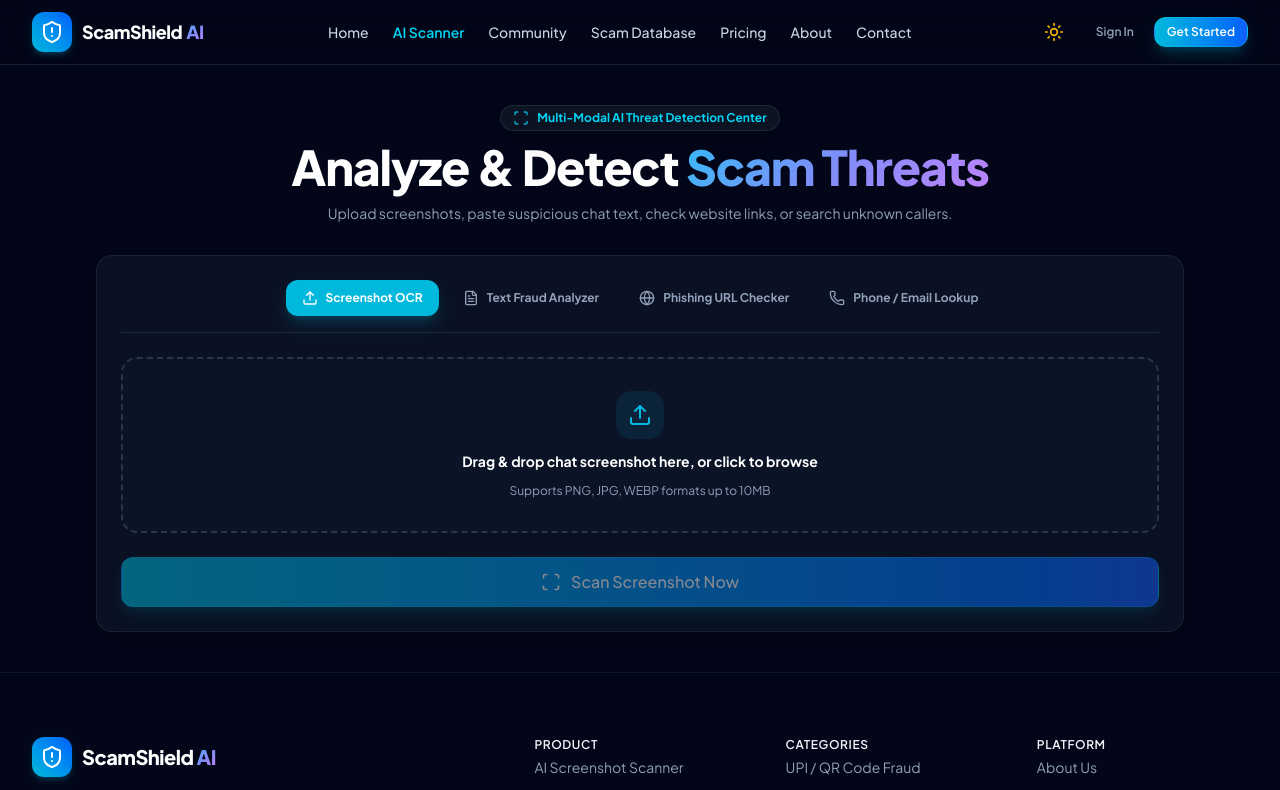
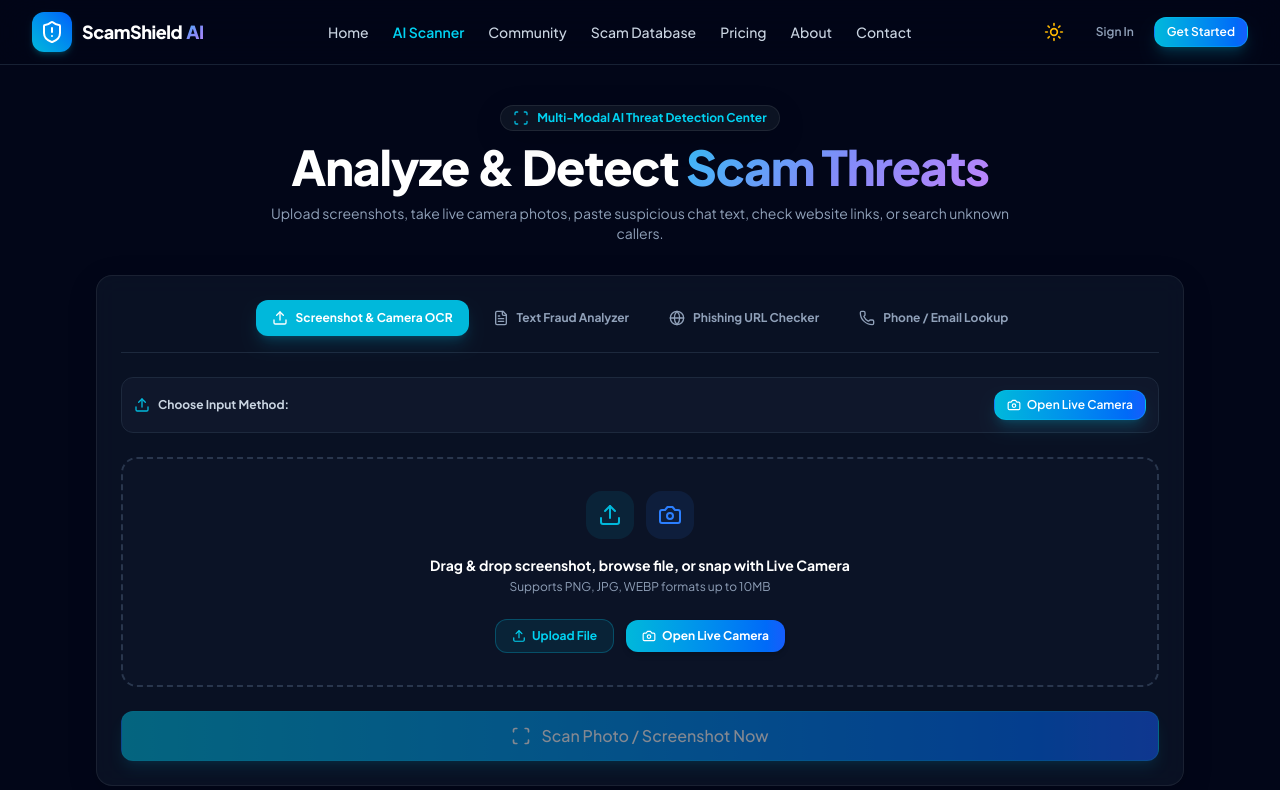
Before and after one commit to ankurpatel926091-arch/ScamShield-Frontend, a React (Vite) app: page /scan in a window 1280 px wide. Shown: the top 790 px of the page. Built offline with nearby package versions, Linux system fonts and the light colour scheme.

Commit message:
feat: add live camera photo capture to AI Scanner

```diff
--- a/src/pages/Scanner.jsx
+++ b/src/pages/Scanner.jsx
@@ -1,4 +1,4 @@
-import React, { useState, useEffect } from 'react';
+import React, { useState, useEffect, useRef } from 'react';
 import { useSearchParams } from 'react-router-dom';
 import { aiApi } from '../services/aiApi';
 import { Card } from '../components/ui/Card';
@@ -6,7 +6,21 @@
 import { Input } from '../components/ui/Input';
 import { Badge } from '../components/ui/Badge';
 import { ScanReportView } from '../components/ai/ScanReportView';
-import { Scan, Upload, FileText, Globe, Phone, Mail, AlertTriangle, ShieldCheck, Search, Loader2 } from 'lucide-react';
+import {
+  Scan,
+  Upload,
+  FileText,
+  Globe,
+  Phone,
+  Mail,
+  AlertTriangle,
+  ShieldCheck,
+  Search,
+  Loader2,
+  Camera,
+  RefreshCw,
+  X
+} from 'lucide-react';
 
 export const Scanner = () => {
   const [searchParams] = useSearchParams();
@@ -17,9 +31,16 @@
   const [reportResult, setReportResult] = useState(null);
   const [errorMsg, setErrorMsg] = useState('');
 
-  // Tab 1: Screenshot OCR state
+  // Tab 1: Screenshot & Camera OCR state
   const [imagePreview, setImagePreview] = useState(null);
   const [imageBase64, setImageBase64] = useState('');
+
+  // Camera State
+  const videoRef = useRef(null);
+  const [isCameraActive, setIsCameraActive] = useState(false);
+  const [cameraStream, setCameraStream] = useState(null);
+  const [facingMode, setFacingMode] = useState('environment'); // 'user' or 'environment'
+  const [cameraError, setCameraError] = useState('');
 
   // Tab 2: Text state
   const [textContent, setTextContent] = useState('');
@@ -35,6 +56,69 @@
     if (initialType) setActiveTab(initialType);
   }, [initialType]);
 
+  // Clean up camera stream when component unmounts or tab changes
+  useEffect(() => {
+    return () => {
+      if (cameraStream) {
+        cameraStream.getTracks().forEach((track) => track.stop());
+      }
+    };
+  }, [cameraStream]);
+
+  // Bind video element srcObject when cameraStream or videoRef changes
+  useEffect(() => {
+    if (isCameraActive && videoRef.current && cameraStream) {
+      videoRef.current.srcObject = cameraStream;
+    }
+  }, [isCameraActive, cameraStream]);
+
+  const startCamera = async (mode = facingMode) => {
+    setErrorMsg('');
+    setCameraError('');
+    setIsCameraActive(true);
+    try {
+      if (cameraStream) {
+        cameraStream.getTracks().forEach((track) => track.stop());
+      }
+      const stream = await navigator.mediaDevices.getUserMedia({
+        video: { facingMode: mode, width: { ideal: 1280 }, height: { ideal: 720 } }
+      });
+      setCameraStream(stream);
+    } catch (err) {
+      console.error('Camera access error:', err);
+      setIsCameraActive(false);
+      setCameraError('Unable to access device camera. Please check browser permissions or upload an image file.');
+    }
+  };
+
+  const stopCamera = () => {
+    if (cameraStream) {
+      cameraStream.getTracks().forEach((track) => track.stop());
+      setCameraStream(null);
+    }
+    setIsCameraActive(false);
+  };
+
+  const capturePhoto = () => {
+    if (!videoRef.current) return;
+    const video = videoRef.current;
+    const canvas = document.createElement('canvas');
+    canvas.width = video.videoWidth || 640;
+    canvas.height = video.videoHeight || 480;
+    const ctx = canvas.getContext('2d');
+    ctx.drawImage(video, 0, 0, canvas.width, canvas.height);
+    const dataUrl = canvas.toDataURL('image/jpeg', 0.9);
+    setImagePreview(dataUrl);
+    setImageBase64(dataUrl);
+    stopCamera();
+  };
+
+  const toggleCameraFacing = () => {
+    const newMode = facingMode === 'environment' ? 'user' : 'environment';
+    setFacingMode(newMode);
+    startCamera(newMode);
+  };
+
   const handleImageChange = (e) => {
     const file = e.target.files[0];
     if (file) {
@@ -49,7 +133,7 @@
 
   const handleScreenshotScan = async () => {
     if (!imageBase64 && !textContent) {
-      setErrorMsg('Please upload a screenshot image or paste extracted text.');
+      setErrorMsg('Please upload a screenshot image, take a camera photo, or paste extracted text.');
       return;
     }
     setLoading(true);
@@ -129,7 +213,7 @@
           Analyze & Detect <span className="gradient-text">Scam Threats</span>
         </h1>
         <p className="text-sm text-slate-600 dark:text-slate-400">
-          Upload screenshots, paste suspicious chat text, check website links, or search unknown callers.
+          Upload screenshots, take live camera photos, paste suspicious chat text, check website links, or search unknown callers.
         </p>
       </div>
 
@@ -148,18 +232,25 @@
           {/* Navigation Tabs */}
           <div className="flex flex-wrap items-center justify-center gap-2 border-b border-slate-200 dark:border-slate-800 pb-4">
             <button
-              onClick={() => { setActiveTab('screenshot'); setErrorMsg(''); }}
+              onClick={() => {
+                setActiveTab('screenshot');
+                setErrorMsg('');
+              }}
               className={`px-4 py-2.5 rounded-xl text-xs font-bold flex items-center gap-2 transition-all ${
                 activeTab === 'screenshot'
                   ? 'bg-cyan-500 text-white shadow-lg shadow-cyan-500/20'
                   : 'text-slate-600 hover:text-slate-900 dark:text-slate-400 dark:hover:text-white hover:bg-slate-200/60 dark:hover:bg-slate-800/60'
               }`}
             >
-              <Upload className="w-4 h-4" /> Screenshot OCR
+              <Upload className="w-4 h-4" /> Screenshot & Camera OCR
             </button>
 
             <button
-              onClick={() => { setActiveTab('text'); setErrorMsg(''); }}
+              onClick={() => {
+                setActiveTab('text');
+                setErrorMsg('');
+                stopCamera();
+              }}
               className={`px-4 py-2.5 rounded-xl text-xs font-bold flex items-center gap-2 transition-all ${
                 activeTab === 'text'
                   ? 'bg-cyan-500 text-white shadow-lg shadow-cyan-500/20'
@@ -170,7 +261,11 @@
             </button>
 
             <button
-              onClick={() => { setActiveTab('url'); setErrorMsg(''); }}
+              onClick={() => {
+                setActiveTab('url');
+                setErrorMsg('');
+                stopCamera();
+              }}
               className={`px-4 py-2.5 rounded-xl text-xs font-bold flex items-center gap-2 transition-all ${
                 activeTab === 'url'
                   ? 'bg-cyan-500 text-white shadow-lg shadow-cyan-500/20'
@@ -181,7 +276,11 @@
             </button>
 
             <button
-              onClick={() => { setActiveTab('lookup'); setErrorMsg(''); }}
+              onClick={() => {
+                setActiveTab('lookup');
+                setErrorMsg('');
+                stopCamera();
+              }}
               className={`px-4 py-2.5 rounded-xl text-xs font-bold flex items-center gap-2 transition-all ${
                 activeTab === 'lookup'
                   ? 'bg-cyan-500 text-white shadow-lg shadow-cyan-500/20'
@@ -199,31 +298,161 @@
             </div>
           )}
 
-          {/* TAB 1: Screenshot OCR */}
+          {/* TAB 1: Screenshot & Camera OCR */}
           {activeTab === 'screenshot' && (
             <div className="space-y-6">
+              {/* Mode Selector / Controls Bar */}
+              <div className="flex items-center justify-between gap-3 p-3 rounded-xl bg-slate-100 dark:bg-slate-900 border border-slate-200 dark:border-slate-800">
+                <div className="flex items-center gap-2 text-xs font-bold text-slate-700 dark:text-slate-300">
+                  <Upload className="w-4 h-4 text-cyan-500" />
+                  <span>Choose Input Method:</span>
+                </div>
+                <div className="flex items-center gap-2">
+                  {!isCameraActive ? (
+                    <Button
+                      size="sm"
+                      variant="primary"
+                      icon={Camera}
+                      onClick={() => startCamera()}
+                    >
+                      Open Live Camera
+                    </Button>
+                  ) : (
+                    <Button
+                      size="sm"
+                      variant="danger"
+                      icon={X}
+                      onClick={stopCamera}
+                    >
+                      Close Camera
+                    </Button>
+                  )}
+                </div>
+              </div>
+
+              {cameraError && (
+                <div className="p-3.5 rounded-xl bg-amber-500/10 border border-amber-500/30 text-amber-700 dark:text-amber-400 text-xs flex items-center gap-2">
+                  <AlertTriangle className="w-4 h-4 shrink-0" />
+                  <span>{cameraError}</span>
+                </div>
+              )}
+
+              {/* Live Camera Feed View */}
+              {isCameraActive ? (
+                <div className="relative rounded-2xl overflow-hidden border-2 border-cyan-500/50 bg-black p-3 space-y-4 shadow-2xl">
+                  <div className="relative rounded-xl overflow-hidden bg-slate-950 max-h-96 flex items-center justify-center">
+                    <video
+                      ref={videoRef}
+                      autoPlay
+                      playsInline
+                      muted
+                      className="w-full h-full max-h-96 object-cover rounded-xl"
+                    />
+                    <div className="absolute top-3 left-3 px-2.5 py-1 rounded-full bg-red-500/90 text-white text-[10px] font-mono font-bold flex items-center gap-1.5 shadow-md">
+                      <span className="w-2 h-2 rounded-full bg-white animate-ping" />
+                      LIVE CAMERA ACTIVE
+                    </div>
+                  </div>
+
+                  <div className="flex flex-wrap items-center justify-center gap-3 pt-1 pb-1">
+                    <Button
+                      size="md"
+                      variant="secondary"
+                      icon={RefreshCw}
+                      onClick={toggleCameraFacing}
+                      title="Switch Camera"
+                    >
+                      Flip Camera
+                    </Button>
+                    <Button
+                      size="lg"
+                      variant="primary"
+                      icon={Camera}
+                      onClick={capturePhoto}
+                      className="glow-cyan px-8"
+                    >
+                      Snap & Capture Photo
+                    </Button>
+                    <Button
+                      size="md"
+                      variant="ghost"
+                      icon={X}
+                      onClick={stopCamera}
+                    >
+                      Cancel
+                    </Button>
+                  </div>
+                </div>
+              ) : (
+                /* Standard Dropzone or Preview Box */
                 <div className="border-2 border-dashed border-slate-300 dark:border-slate-700/80 hover:border-cyan-500/50 rounded-2xl p-8 text-center bg-slate-100/80 dark:bg-slate-900/40 transition-colors relative cursor-pointer group">
                   <input
                     type="file"
                     accept="image/*"
+                    capture="environment"
                     onChange={handleImageChange}
                     className="absolute inset-0 opacity-0 cursor-pointer w-full h-full"
                   />
                   {imagePreview ? (
                     <div className="space-y-4">
-                    <img src={imagePreview} alt="Screenshot Preview" className="max-h-64 mx-auto rounded-xl shadow-lg border border-slate-300 dark:border-slate-700" />
-                    <p className="text-xs text-cyan-600 dark:text-cyan-400 font-semibold">Click to choose a different screenshot</p>
+                      <img
+                        src={imagePreview}
+                        alt="Screenshot Preview"
+                        className="max-h-64 mx-auto rounded-xl shadow-lg border border-slate-300 dark:border-slate-700"
+                      />
+                      <div className="flex flex-wrap items-center justify-center gap-4">
+                        <p className="text-xs text-cyan-600 dark:text-cyan-400 font-semibold">
+                          Click to upload a different photo
+                        </p>
+                        <button
+                          type="button"
+                          onClick={(e) => {
+                            e.stopPropagation();
+                            startCamera();
+                          }}
+                          className="px-3 py-1 rounded-lg bg-cyan-500/10 hover:bg-cyan-500/20 text-xs text-cyan-600 dark:text-cyan-400 font-bold flex items-center gap-1.5 border border-cyan-500/30 transition-colors"
+                        >
+                          <Camera className="w-3.5 h-3.5" /> Retake with Live Camera
+                        </button>
+                      </div>
                     </div>
                   ) : (
-                  <div className="space-y-3">
-                    <div className="w-12 h-12 rounded-2xl bg-cyan-500/10 text-cyan-500 flex items-center justify-center mx-auto group-hover:scale-110 transition-transform">
+                    <div className="space-y-4">
+                      <div className="flex items-center justify-center gap-3">
+                        <div className="w-12 h-12 rounded-2xl bg-cyan-500/10 text-cyan-500 flex items-center justify-center group-hover:scale-110 transition-transform">
                           <Upload className="w-6 h-6" />
                         </div>
-                    <h3 className="text-sm font-bold text-slate-900 dark:text-white">Drag & drop chat screenshot here, or click to browse</h3>
-                    <p className="text-xs text-slate-500 dark:text-slate-400">Supports PNG, JPG, WEBP formats up to 10MB</p>
+                        <div className="w-12 h-12 rounded-2xl bg-blue-500/10 text-blue-500 flex items-center justify-center group-hover:scale-110 transition-transform">
+                          <Camera className="w-6 h-6" />
+                        </div>
+                      </div>
+                      <div className="space-y-1">
+                        <h3 className="text-sm font-bold text-slate-900 dark:text-white">
+                          Drag & drop screenshot, browse file, or snap with Live Camera
+                        </h3>
+                        <p className="text-xs text-slate-500 dark:text-slate-400">
+                          Supports PNG, JPG, WEBP formats up to 10MB
+                        </p>
+                      </div>
+                      <div className="pt-2 flex flex-wrap items-center justify-center gap-3">
+                        <span className="px-4 py-2 rounded-xl bg-cyan-500/10 border border-cyan-500/30 text-cyan-600 dark:text-cyan-400 text-xs font-bold inline-flex items-center gap-1.5">
+                          <Upload className="w-3.5 h-3.5" /> Upload File
+                        </span>
+                        <button
+                          type="button"
+                          onClick={(e) => {
+                            e.stopPropagation();
+                            startCamera();
+                          }}
+                          className="px-4 py-2 rounded-xl bg-gradient-to-r from-cyan-500 to-blue-600 text-white text-xs font-bold inline-flex items-center gap-1.5 shadow-md hover:scale-105 transition-transform"
+                        >
+                          <Camera className="w-3.5 h-3.5" /> Open Live Camera
+                        </button>
+                      </div>
                     </div>
                   )}
                 </div>
+              )}
 
               <Button
                 onClick={handleScreenshotScan}
@@ -234,7 +463,7 @@
                 variant="primary"
                 icon={Scan}
               >
-                {loading ? 'Running OCR & AI Intelligence Analysis...' : 'Scan Screenshot Now'}
+                {loading ? 'Running OCR & AI Intelligence Analysis...' : 'Scan Photo / Screenshot Now'}
               </Button>
             </div>
           )}
@@ -313,9 +542,18 @@
               {lookupResult && (
                 <Card className="glass-card p-6 space-y-4 border-slate-200 dark:border-slate-700">
                   <div className="flex items-center justify-between">
-                    <h4 className="text-base font-bold text-slate-900 dark:text-white">Search Result for: {lookupResult.query}</h4>
-                    <Badge variant={lookupResult.verifiedScam ? 'danger' : lookupResult.found ? 'warning' : 'success'} size="md">
-                      {lookupResult.verifiedScam ? 'VERIFIED FRAUDSTER' : lookupResult.found ? 'REPORTED SUSPECT' : 'NO REPORTS FOUND'}
+                    <h4 className="text-base font-bold text-slate-900 dark:text-white">
+                      Search Result for: {lookupResult.query}
+                    </h4>
+                    <Badge
+                      variant={lookupResult.verifiedScam ? 'danger' : lookupResult.found ? 'warning' : 'success'}
+                      size="md"
+                    >
+                      {lookupResult.verifiedScam
+                        ? 'VERIFIED FRAUDSTER'
+                        : lookupResult.found
+                        ? 'REPORTED SUSPECT'
+                        : 'NO REPORTS FOUND'}
                     </Badge>
                   </div>
 
@@ -326,7 +564,9 @@
                     </div>
                     <div className="p-3 rounded-xl bg-slate-100 dark:bg-slate-900/60 border border-slate-200 dark:border-slate-800">
                       <span className="text-slate-600 dark:text-slate-400">Threat Risk Level:</span>
-                      <p className="text-lg font-black text-red-600 dark:text-red-400">{lookupResult.riskScore}/100</p>
+                      <p className="text-lg font-black text-red-600 dark:text-red-400">
+                        {lookupResult.riskScore}/100
+                      </p>
                     </div>
                   </div>
                 </Card>
```
Lines whose indentation alone changed are shown as unchanged.
